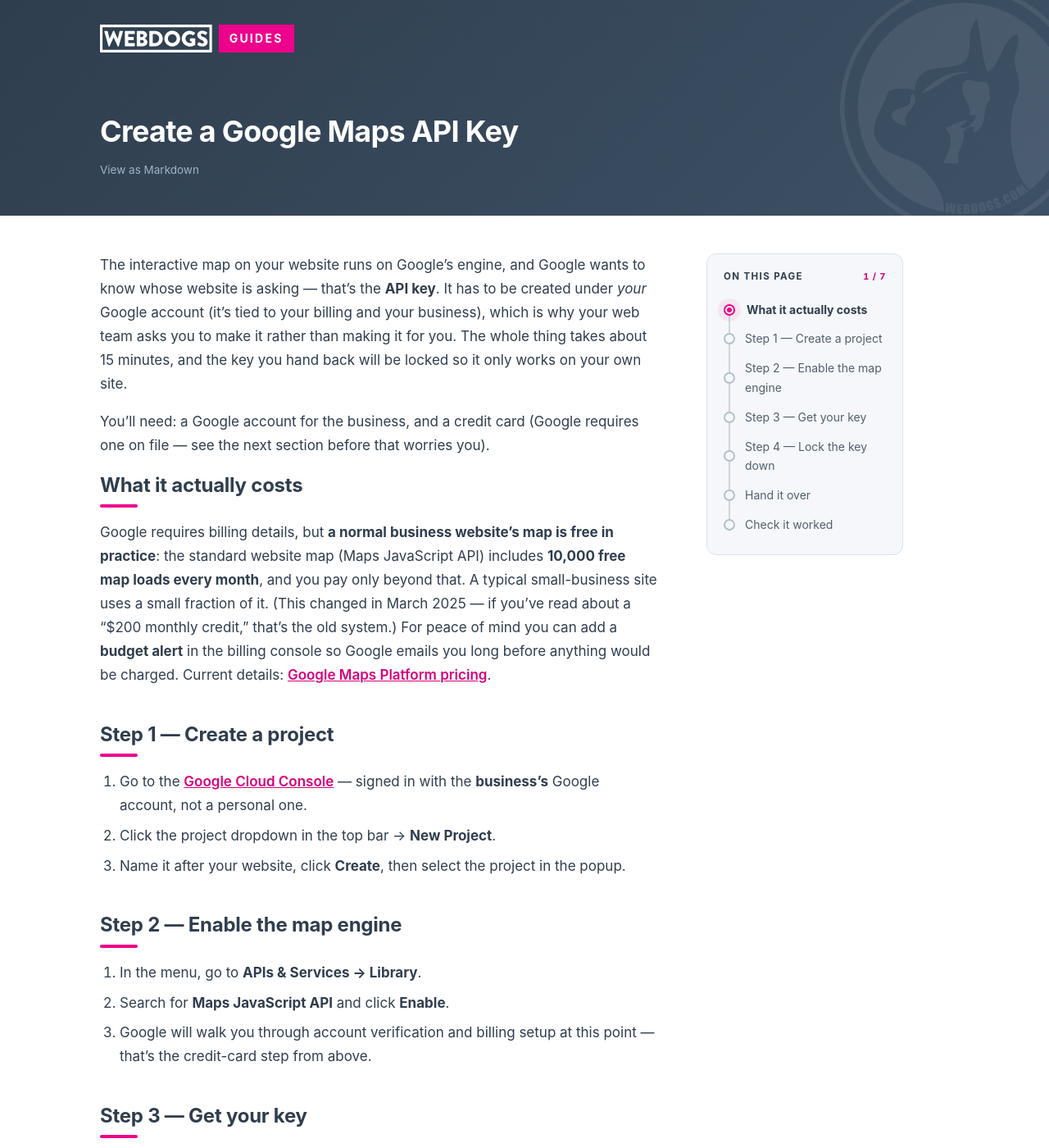
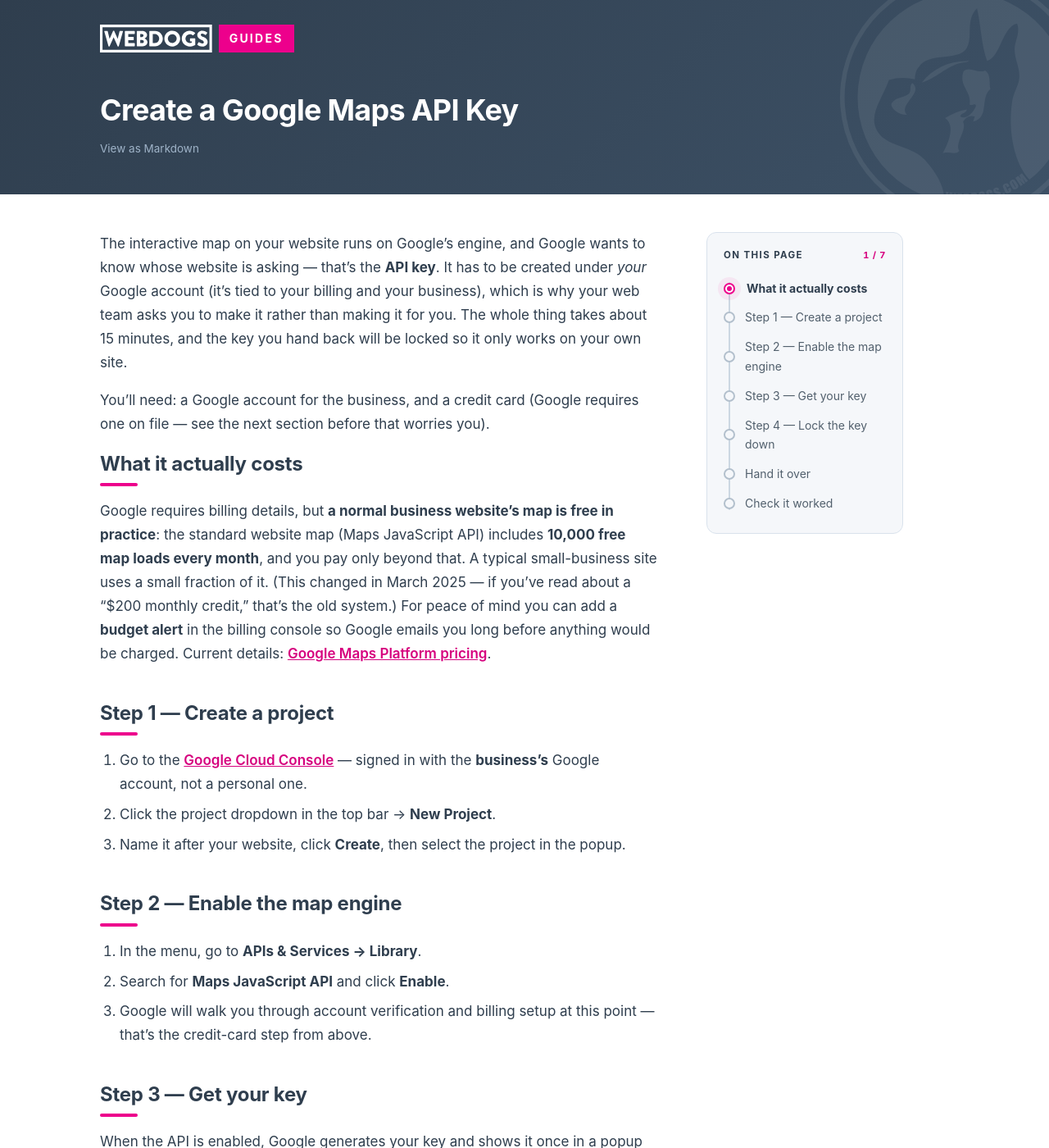
Before and after one commit to theWEBDOGS/guides, a Jekyll site: the page built from google-maps-api-key/google-maps-api-key.md, in a window 1280 px wide and 1400 px high. Shown: the whole window at 82% size. Built offline with Jekyll 4.4.1, drawn with Linux system fonts in a browser that asks for light colours; some web fonts are replaced; our own code applies the rules of GitHub Pages for plain Markdown files.

Commit message:
Publish guides (2026-06-11) [generated]

```diff
--- a/assets/css/guides.css
+++ b/assets/css/guides.css
@@ -113,7 +113,7 @@ body.home { background: var(--paper); }
 }
 .band-in { position: relative; }
 .band-in { max-width: 1100px; margin: 0 auto; padding: 30px 32px 44px; }
-.band .brandrow { margin-bottom: 75px; } /* absorbs the removed breadcrumb's space — band height stays matched to the hero */
+.band .brandrow { margin-bottom: 49px; } /* band renders 26px shorter than the hero — the exact card-overlap on the hub — so the VISIBLE navy edge lands at the same spot on both pages */
 .band h1 {
   font-family: var(--brand-font);
   font-size: 36px; line-height: 1.2; letter-spacing: -.02em;
```
